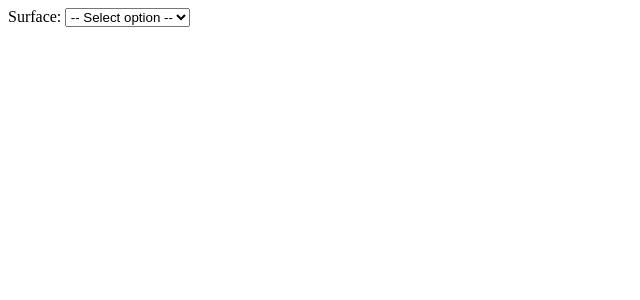
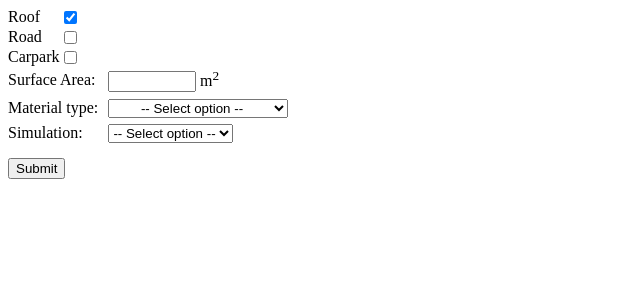
Before and after one commit to WilliCochrane/Medusa-runoff-calculator, a Flask app: page / in a window 1280 px wide. Shown: the top 300 px of the page, without its empty margins (0-640 px from the left). Run offline with Flask 3, Linux system fonts and the light colour scheme; data comes from the database, SQL or seed files in the repository; some libraries are stand-ins or nearby versions.

Commit message:
corrected carpark and road formulas

```diff
--- a/UC program/routes.py
+++ b/UC program/routes.py
@@ -72,6 +72,7 @@ def calculateRunoff(Area, ADD, INT, DUR, PH, Type, surface):
             TSS = a1*(ADD**a2)*Area*(a5*INT+a6)*(1-exp(-k*INT*DUR))
         else:
             TSS = a1*(ADD**a2)*Area*(1)*(1-exp(-k*INT*DUR))
+        TSS *= 1000
 
         # Calculating TCu roof
         Cu0 = (b1*PH**b2)*(b3*ADD**b4)*(b5*INT**b6)
@@ -101,13 +102,16 @@ def calculateRunoff(Area, ADD, INT, DUR, PH, Type, surface):
     elif surface == 2 or surface == 3:
         # Calculating TSS road/carpark
         if INT < 40:
-            TSS = Area*(a1*ADD**a2)*(a7*INT)*(1-exp(-k*INT*DUR))
+            TSS = a1*ADD**a2*Area*INT*(1-exp(-k*INT*DUR))
+            print("y")
+            print(TSS)
+            print((1-exp(-k*INT*DUR)))
         elif INT < 90:
-            TSS = Area*(a1*ADD**a2)*.50*(1-exp(-k*INT*DUR))
+            TSS = Area*a1*ADD**a2*.50*(1-exp(-k*INT*DUR))
         elif INT < 130:
-            TSS = Area*(a1*ADD**a2)*(a8*INT+a9)*(1-exp(-k*INT*DUR))
+            TSS = Area*a1*ADD**a2*(a8*INT+a9)*(1-exp(-k*INT*DUR))
         elif INT >= 130:
-            TSS = Area*(a1*ADD**a2)*1.00*(1-exp(-k*INT*DUR))
+            TSS = Area*a1*ADD**a2*1.00*(1-exp(-k*INT*DUR))
 
         # Calculating TCu road/carpark
         TCu = g1*TSS
@@ -120,6 +124,8 @@ def calculateRunoff(Area, ADD, INT, DUR, PH, Type, surface):
 
         # Calculating TZn road/carpark
         DZn = m1*TZn
+
+        TSS *= 1000
 
     TSS = rounded(TSS, sigfig)
     TCu = rounded(TCu, sigfig)
@@ -158,13 +164,16 @@ def form_post():
     graph = False
     single = False
     data = []
-    surface = int(request.form['surface'])
-    if surface == 1:
+    print(request.form.get("roof_"))
+    if request.form.get("roof_") == "on":
         Type = request.form['roof_type']
-    elif surface == 2:
+        surface = 1
+    elif request.form.get("road_") == "on":
         Type = request.form['road_type']
-    elif surface == 3:
+        surface = 2
+    elif request.form.get("carpark_") == "on":
         Type = request.form['carpark_type']
+        surface = 3
 
     if int(request.form['event']) == 2:
         Area = float(request.form['area'])
@@ -177,14 +186,15 @@ def form_post():
         return render_template('index.html',roof_type=roof_type, road_type=road_type, carpark_type=carpark_type, TSS=data[0], TCu=data[1], DCu=data[2], TZn=data[3], DZn=data[4], single=single, graph=graph)
     elif int(request.form['event']) == 1:
         graph = True
-        surface = int(request.form['surface'])
-        if surface == 1:
+        if request.form.get("roof_") == "on":
             Type = request.form['roof_type']
-        elif surface == 2:
+            surface = 1
+        elif request.form.get("road_") == "on":
             Type = request.form['road_type']
-        elif surface == 3:
+            surface = 2
+        elif request.form.get("carpark_") == "on":
             Type = request.form['carpark_type']
-        Area = float(request.form['area'])
+            surface = 3
         graph_data = csv_to_data("static\climate_data\climate_events_2011_CCC.csv", Area, Type, surface)
         return render_template('index.html', roof_type=roof_type, road_type=road_type, carpark_type=carpark_type, graph=graph, single=single, graph_data=graph_data)
 
--- a/UC program/static/style.css
+++ b/UC program/static/style.css
@@ -62,3 +62,13 @@
     grid-template-columns: 1fr 4fr;
     width: 20%;
 }
+
+.surface {
+    display: grid;
+    grid-template-columns: 1fr 1fr;
+    width: fit-content;
+}
+
+.check {
+    ch
+}
--- a/UC program/templates/index.html
+++ b/UC program/templates/index.html
@@ -11,14 +11,20 @@
     {% block content %}
     <form method="POST">
         <div>
-            <label for="surface">Surface:</label>
-                <select name="surface" onclick="surface_ty()" id="surface" class="selection" required>
-                    <option value="no">-- Select option --</option>
-                    <option value="1" class="option">Roof</option>
-                    <option value="2" class="option">Road</option>
-                    <option value="3" class="option">Carpark</option>
-                </select>
-            <br>
+            <div class="surface">
+                <div>Roof</div>
+                <div>
+                <input class="check" type="checkbox" id="roof_" name="roof_" onclick="onlyOne(this),surface_ty()" checked>
+                </div>
+                <div>Road</div>
+                <div>
+                <input class="check" type="checkbox" id="road_" name="road_" onclick="onlyOne(this),surface_ty()">
+                </div>
+                <div>Carpark</div>
+                <div>
+                <input class="check" type="checkbox" id="carpark_" name="carpark_" onclick="onlyOne(this),surface_ty()">
+                </div>
+            </div>
             <div id="inputs">
                 <div class="inline">
                     <div class="centre">Surface Area:</div>
@@ -29,7 +35,7 @@
                     <label for="type">Material type:</label>
 
                     <div id="roof">
-                        <select name="roof_type" id="roof_type" class="selection" method="POST">
+                        <select name="roof_type" id="roof_type" class="selection" method="POST" required>
                             <option value="">-- Select option --</option>
                             {% for type in roof_type %}
                             <option value="{{ type[0] }}" class="option">{{ type[2] }}</option>
@@ -37,8 +43,8 @@
                         </select>
                     </div>
 
-                    <div id="road">
-                        <select name="road_type" id="road-type" class="selection" method="POST">
+                    <div id="road" style="display: none;">
+                        <select name="road_type" id="road_type" class="selection" method="POST" required>
                             <option value="">-- Select option --</option>
                             {% for type in road_type %}
                             <option value="{{ type[0] }}" class="option">{{ type[2] }}</option>
@@ -46,8 +52,8 @@
                         </select>
                     </div>
 
-                    <div id="carpark">
-                        <select name="carpark_type" id="carpark_type" class="selection" method="POST">
+                    <div id="carpark" style="display: none;">
+                        <select name="carpark_type" id="carpark_type" class="selection" method="POST" required>
                             <option value="">-- Select option --</option>
                             {% for type in carpark_type %}
                             <option value="{{ type[0] }}" class="option">{{ type[2] }}</option>
@@ -62,6 +68,7 @@
                         <option value="2" class="option">Single event</option>
                     </select>
                 </div>
+
                 <br>
 
                 <div class="single-event" id="single-event">
@@ -121,7 +128,6 @@
         {% endif %}
     <script>
         function surface_ty() {
-            var input = document.getElementById("surface").value;
             var inputs = document.getElementById("inputs");
             var road = document.getElementById("road");
             var roof = document.getElementById("roof");
@@ -130,41 +136,38 @@
             var road_type = document.getElementById("road_type");
             var roof_type = document.getElementById("roof_type");
             var carpark_type = document.getElementById("carpark_type");
-            if (input == 1){
+            if (document.getElementById("roof_").checked) {
                 inputs.style.display = "block";
-                roof.style.display = "block"
+                roof.style.display = "block";
                 road.style.display = "none";
                 carpark.style.display = "none";
 
-                road_type.required = false;
-                roof_type.required = true;
-                carpark_type.required = false;
-            }
-            else if (input == 2){
+                road_type.removeAttribute("required");
+                roof_type.setAttribute("required", "required");
+                carpark_type.removeAttribute("required");
+            } else if (document.getElementById("road_").checked) {
                 inputs.style.display = "block";
-                road.style.display = "block"
+                road.style.display = "block";
                 roof.style.display = "none";
                 carpark.style.display = "none";
 
-                road_type.required = true;
-                roof_type.required = false;
-                carpark_type.required = false;
-            }
-            else if (input == 3){
+                road_type.setAttribute("required", "required");
+                roof_type.removeAttribute("required");
+                carpark_type.removeAttribute("required");
+            } else if (document.getElementById("carpark_").checked) {
                 inputs.style.display = "block";
                 carpark.style.display = "block";
-                roof.style.display = "none"
+                roof.style.display = "none";
                 road.style.display = "none";
 
-                road_type.required = false;
-                roof_type.required = false;
-                carpark_type.required = true;
-            }
-            else{
+                road_type.removeAttribute("required");
+                roof_type.removeAttribute("required");
+                carpark_type.setAttribute("required", "required");
+            } else {
                 roof.style.display = "none";
                 road.style.display = "none";
+                carpark.style.display = "none";
                 inputs.style.display = "none";
-                carpark.style.display = "none";
             }
         }
 
@@ -172,44 +175,27 @@
             var input = document.getElementById("event").value;
             var FLInfo = document.getElementById("full-year");
             var SEInfo = document.getElementById("single-event");
-            if (input == 1){
-                FLInfo.style.display = "block"
-                SEInfo.style.display = "none";
-            }
-            else if (input == 2){
-                SEInfo.style.display = "grid";
-                FLInfo.style.display = "none";
-            }
-            else{
-                FLInfo.style.display = "none";
-                SEInfo.style.display = "none";
-            }
-        }
-
-        function road_sy() {
-            var input = document.getElementById("road-event").value;
-            var FLInfo = document.getElementById("road-full-year");
-            var SEInfo = document.getElementById("road-single-event");
 
             var ADD = document.getElementById("ADDipt");
             var INT = document.getElementById("INTipt");
             var DUR = document.getElementById("DURipt");
             var PH = document.getElementById("PHipt");
             if (input == 1){
-                FLInfo.style.display = "block"
+                FLInfo.style.display = "block";
                 SEInfo.style.display = "none";
-                ADD.required = false;
-                INT.required = false;
-                DUR.required = false;
-                PH.required = false;
+                ADD.removeAttribute("required");
+                INT.removeAttribute("required");
+                DUR.removeAttribute("required");
+                PH.removeAttribute("required");
+
             }
             else if (input == 2){
                 SEInfo.style.display = "grid";
                 FLInfo.style.display = "none";
-                ADD.required = true;
-                INT.required = true;
-                DUR.required = true;
-                PH.required = true;
+                ADD.setAttribute("required", "required");
+                INT.setAttribute("required", "required");
+                DUR.setAttribute("required", "required");
+                PH.setAttribute("required", "required");
             }
             else{
                 FLInfo.style.display = "none";
@@ -224,9 +210,17 @@
             }
         }
 
+        function onlyOne(checkbox) {
+            var checkboxes = document.getElementsByClassName("check")
+            for (let i = 0; i < checkboxes.length;i++) {
+                if (checkboxes.item(i) !== checkbox){
+                    checkboxes.item(i).checked = false;
+                }
+            }
+        }
+
         surface_ty();
         roof_sy();
-        road_sy();
     </script>
     <script>
         google.charts.load('current',{packages:['corechart']});
@@ -235,7 +229,7 @@
         function drawChart() {
 
         // Set Data
-        var graph_data = document.getElementById("Graph-data").value;
+        var graph_data = document.getElementById("Graph-data");
         const data = google.visualization.arrayToDataTable(graph_data);
 
         // Set Options
```
